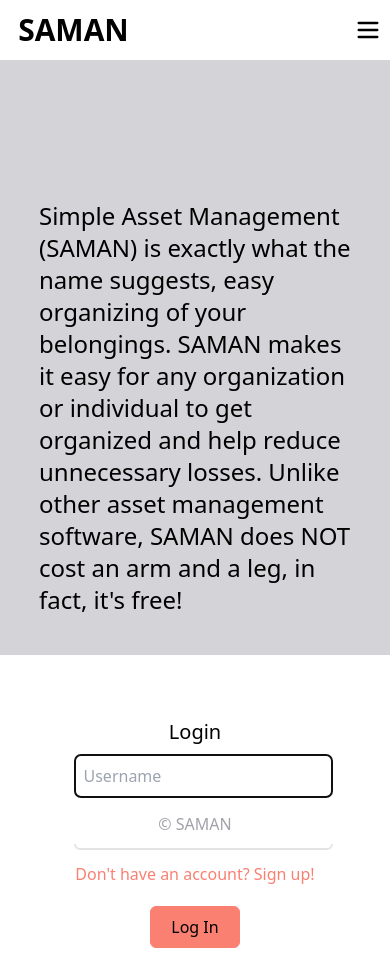
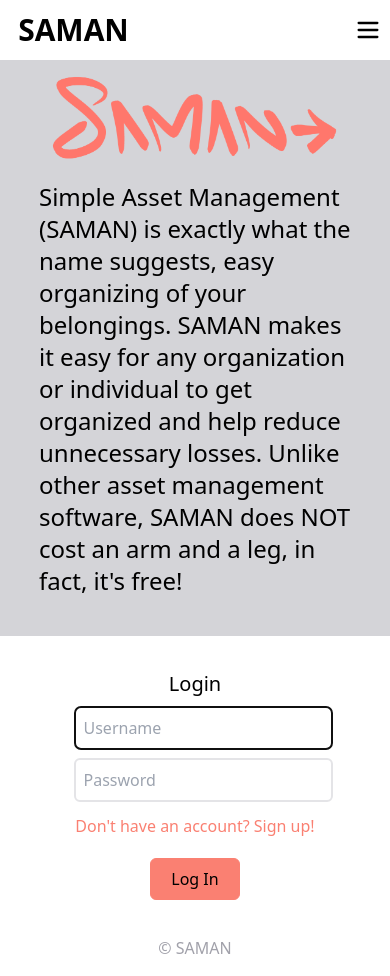
Before and after one commit to mathaimoua/SAMAN2, a React (Create React App) app: page /user#/home in a window 390 px wide. Built offline with nearby package versions, Linux system fonts and the light colour scheme; no server answers.

Commit message:
Fixed mobile nav menu z-index and padding of landing page components on mobile

```diff
--- a/src/components/App/App.jsx
+++ b/src/components/App/App.jsx
@@ -108,8 +108,9 @@ function App() {
             <h1>404</h1>
           </Route>
         </Switch>
-        <Footer />
+        {/* <Footer /> */}
       </div>
+      <Footer />
     </Router>
   );
 }
--- a/src/components/Footer/Footer.jsx
+++ b/src/components/Footer/Footer.jsx
@@ -12,7 +12,7 @@ function Footer() {
 
   return (
     <div className='w-full'>
-    <div className={user.id ? "md:w-[82%] text-zinc-400 text-center absolute bottom-0 w-full border-zinc-200" : "text-zinc-400 text-center absolute bottom-0 w-full border-zinc-200 bg-white pt-2 h-[40px]"} >
+    <div className={user.id ? "md:w-[82%] text-zinc-400 text-center flex-grow bottom-0 w-full border-zinc-200" : "text-zinc-400 text-center flex-grow bottom-0 w-full border-zinc-200 bg-white pt-2 h-[40px]"} >
       &copy; SAMAN
     </div>
     </div>
--- a/src/components/LandingPage/LandingPage.jsx
+++ b/src/components/LandingPage/LandingPage.jsx
@@ -21,7 +21,7 @@ function LandingPage() {
         <div className="px-[10%] top-0 pb-[10%] text-2xl font-thin z-10">
         <img
             src={samanPic}
-            className="pt-[200px] md:pt-0 relative md:top-[50px] h-[200px] ml-auto mr-auto z-0"
+            className="pt-[50px] md:pt-0 relative md:top-[50px] md:h-[200px] ml-auto mr-auto z-0"
           />
           <p className='relative md:top-0 z-10'>Simple Asset Management (SAMAN) is exactly what the name suggests,
           easy organizing of your belongings. SAMAN makes it easy for any
@@ -30,7 +30,7 @@ function LandingPage() {
           NOT cost an arm and a leg, in fact, it's free!</p>
         </div>
       </div>
-      <div className="md:w-[50%] md:pt-[20%] pt-[10%] ">
+      <div className="md:w-[50%] md:pt-[20%] pt-[10px] ">
         <LoginForm />
       </div>
     </div>
--- a/src/components/LoginPage/LoginPage.jsx
+++ b/src/components/LoginPage/LoginPage.jsx
@@ -15,7 +15,6 @@ function LoginPage() {
       <div className='relative z-10 ml-auto mr-auto md:w-[50%] md:mt-[20%] mt-[30%]'>
       <LoginForm />
       </div>
-      <Footer />
     </div>
   );
 }
--- a/src/components/Nav/Nav.jsx
+++ b/src/components/Nav/Nav.jsx
@@ -30,7 +30,7 @@ function Nav() {
   }
 
   return (
-    <div className="flex" onClick={() => {if (nav){setNav(false)} }}>
+    <div className="flex relative z-50" onClick={() => {if (nav){setNav(false)} }}>
       {/* NavBar */}
       <div className="w-screen h-[60px] z-10 bg-white fixed border-b-0 border-zinc-400 md:ml-auto md:mr-auto" onClick={clickRef}>
         <div className="px-2 flex justify-between items-center w-full h-full">
@@ -52,7 +52,7 @@ function Nav() {
           </div>
         </div>
         {/* Mobile NavMenu */}
-        <ul className={!nav ? "hidden" : "absolute bg-zinc-300  w-full"}>
+        <ul className={!nav ? "hidden" : "absolute bg-zinc-300 w-full"}>
           {user.id ?
           <li className="border-b-2 border-zinc-200 w-full flex justify-center transition ease-in-out duration-200 active:bg-zinc-500">
             <HomeIcon className="w-6 mr-2" />
```
